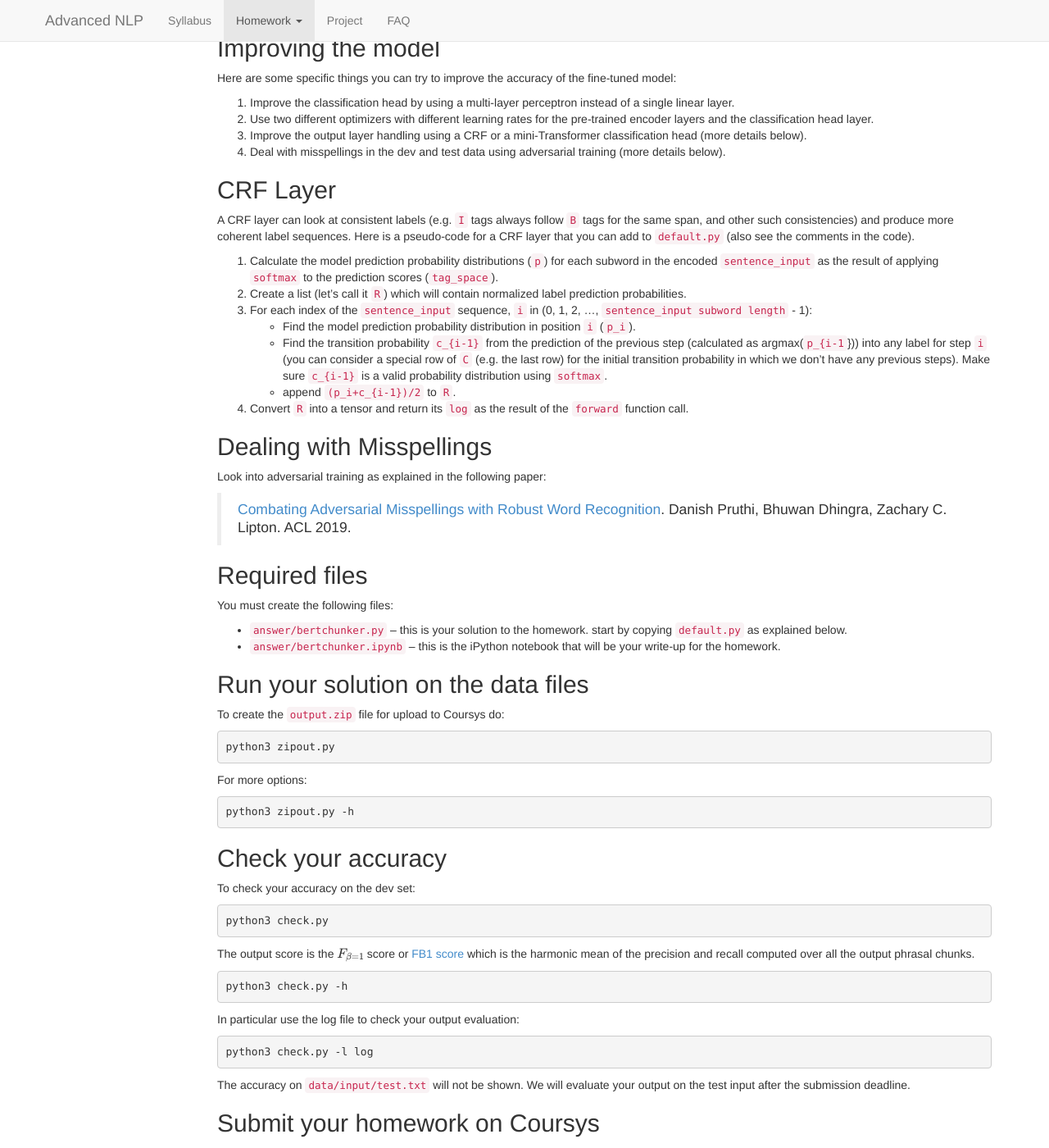
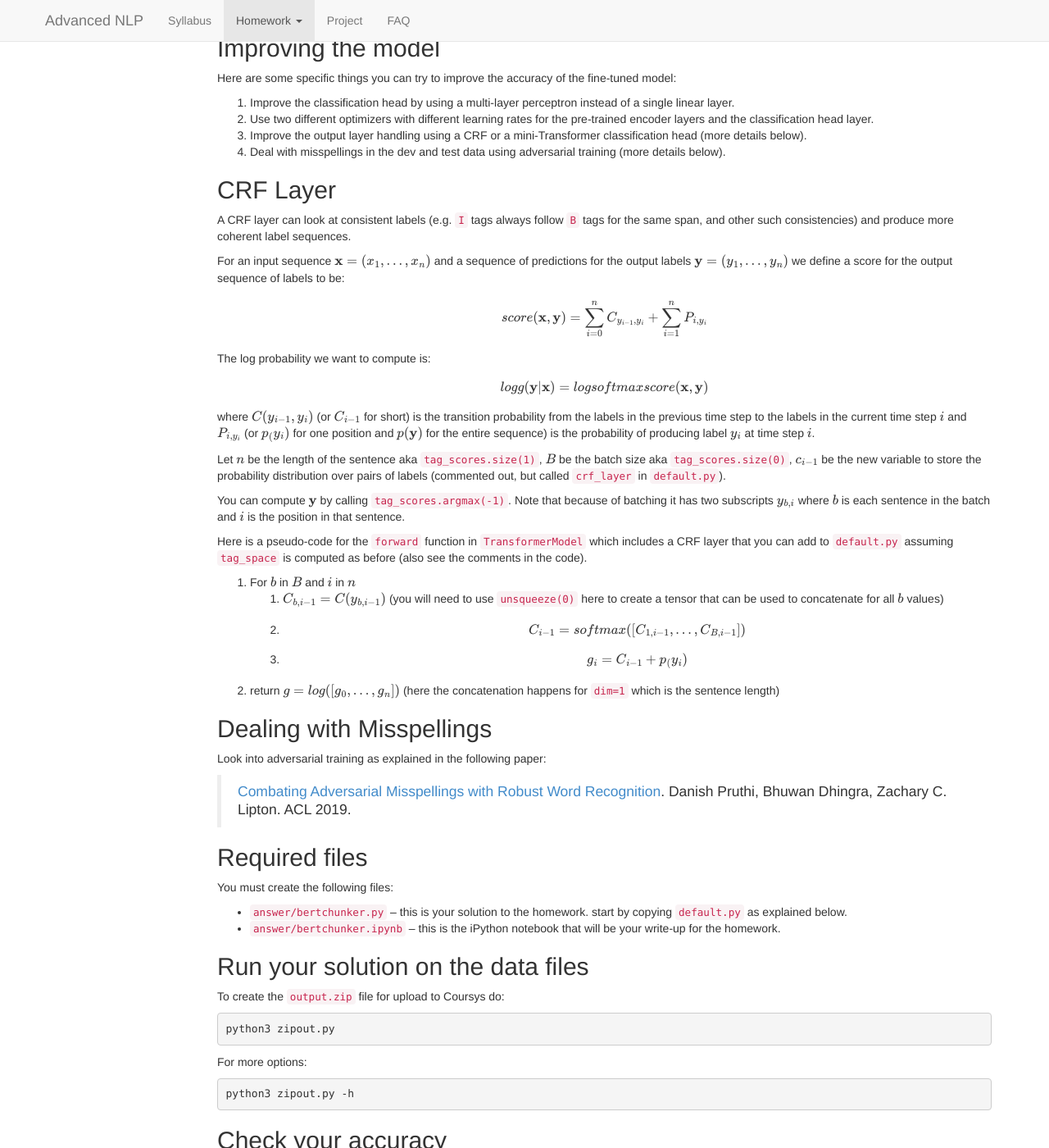
Before and after one commit to anoopsarkar/advanced-nlp-class, a Jekyll site: the page built from hw1.md, in a window 1280 px wide and 1400 px high, scrolled down 5073 px. Shown: the whole window at 82% size. Built offline with Jekyll 4.4.1, drawn with Linux system fonts in a browser that asks for light colours; nearby versions of some CDN libraries; formulas are drawn with MathJax 3.

Commit message:
upd forward pseudo code for crf layer

```diff
--- a/hw1.md
+++ b/hw1.md
@@ -345,17 +345,44 @@ of the fine-tuned model:
 
 A CRF layer can look at consistent labels (e.g. `I` tags always
 follow `B` tags for the same span, and other such consistencies)
-and produce more coherent label sequences. Here is a pseudo-code
-for a CRF layer that you can add to `default.py` (also see the
-comments in the code).
+and produce more coherent label sequences.
 
-1. Calculate the model prediction probability distributions (`p`) for each subword in the encoded `sentence_input` as the result of applying `softmax` to the prediction scores (`tag_space`).
-1. Create a list (let's call it `R`) which will contain normalized label prediction probabilities.
-1. For each index of the `sentence_input` sequence, `i` in (0, 1, 2, ..., `sentence_input subword length` - 1):
-    - Find the model prediction probability distribution in position `i` (`p_i`).
-    - Find the transition probability `c_{i-1}` from the prediction of the previous step (calculated as argmax(`p_{i-1`})) into any label for step `i` (you can consider a special row of `C` (e.g. the last row) for the initial transition probability in which we don't have any previous steps). Make sure `c_{i-1}` is a valid probability distribution using `softmax`.
-    - append `(p_i+c_{i-1})/2` to `R`.
-1. Convert `R` into a tensor and return its `log` as the result of the `forward` function call.
+For an input sequence $$\mathbf{x} = (x_{1}, \ldots, x_{n})$$ and a sequence
+of predictions for the output labels $$\mathbf{y} = (y_{1}, \ldots, y_{n})$$
+we define a score for the output sequence of labels to be:
+
+<p>$$\textit{score}(\mathbf{x}, \mathbf{y}) = \sum_{i=0}^n C_{y_{i-1},y_{i}} + \sum_{i=1}^n P_{i,y_{i}}$$</p>
+
+The log probability we want to compute is:
+
+<p>$$\textit{log} g(\mathbf{y} | \mathbf{x}) =  \textit{log} \textit{softmax} \textit{score}(\mathbf{x}, \mathbf{y})$$</p>
+
+where $$C(y_{i-1},y_{i})$$ (or $$C_{i-1}$$ for short) is the
+transition probability from the labels in the previous time step
+to the labels in the current time step $$i$$ and $$P_{i,y_{i}}$$
+(or $$p_(y_{i})$$ for one position and $$p(\mathbf{y})$$ for the
+entire sequence)  is the probability of producing label $$y_{i}$$
+at time step $$i$$.
+
+Let $$n$$ be the length of the sentence aka ``tag_scores.size(1)``,
+$$B$$ be the batch size aka ``tag_scores.size(0)``, $$c_{i-1}$$ be
+the new variable to store the probability distribution over pairs
+of labels (commented out, but called `crf_layer` in `default.py`).
+
+You can compute $$\mathbf{y}$$ by calling `tag_scores.argmax(-1)`.
+Note that because of batching it has two subscripts $$y_{b,i}$$
+where $$b$$ is each sentence in the batch and $$i$$ is the position
+in that sentence.
+
+Here is a pseudo-code for the `forward` function in `TransformerModel`
+which includes a CRF layer that you can add to `default.py` assuming
+`tag_space` is computed as before (also see the comments in the code).
+
+1. For $$b$$ in $$B$$ and $$i$$ in $$n$$
+   1. $$C_{b,i-1} = C(y_{b,i-1})$$ (you will need to use `unsqueeze(0)` here to create a tensor that can be used to concatenate for all $$b$$ values)
+   1. $$C_{i-1} = \textit{softmax}([ C_{1,i-1}, \ldots, C_{B,i-1} ])$$
+   1. $$g_{i} = C_{i-1} + p_(y_{i})$$
+1. return $$g = \textit{log}([ g_{0}, \ldots, g_{n} ])$$ (here the concatenation happens for `dim=1` which is the sentence length)
 
 ## Dealing with Misspellings
 
```
